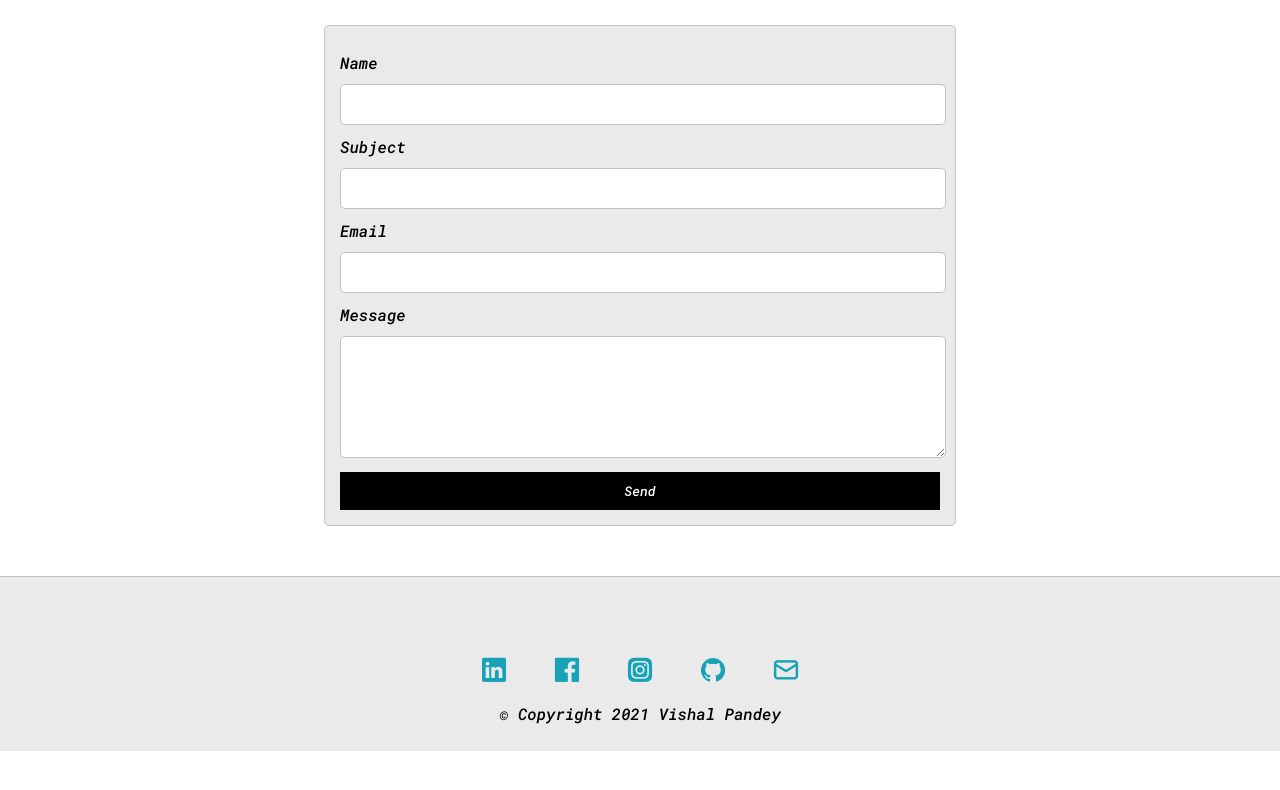
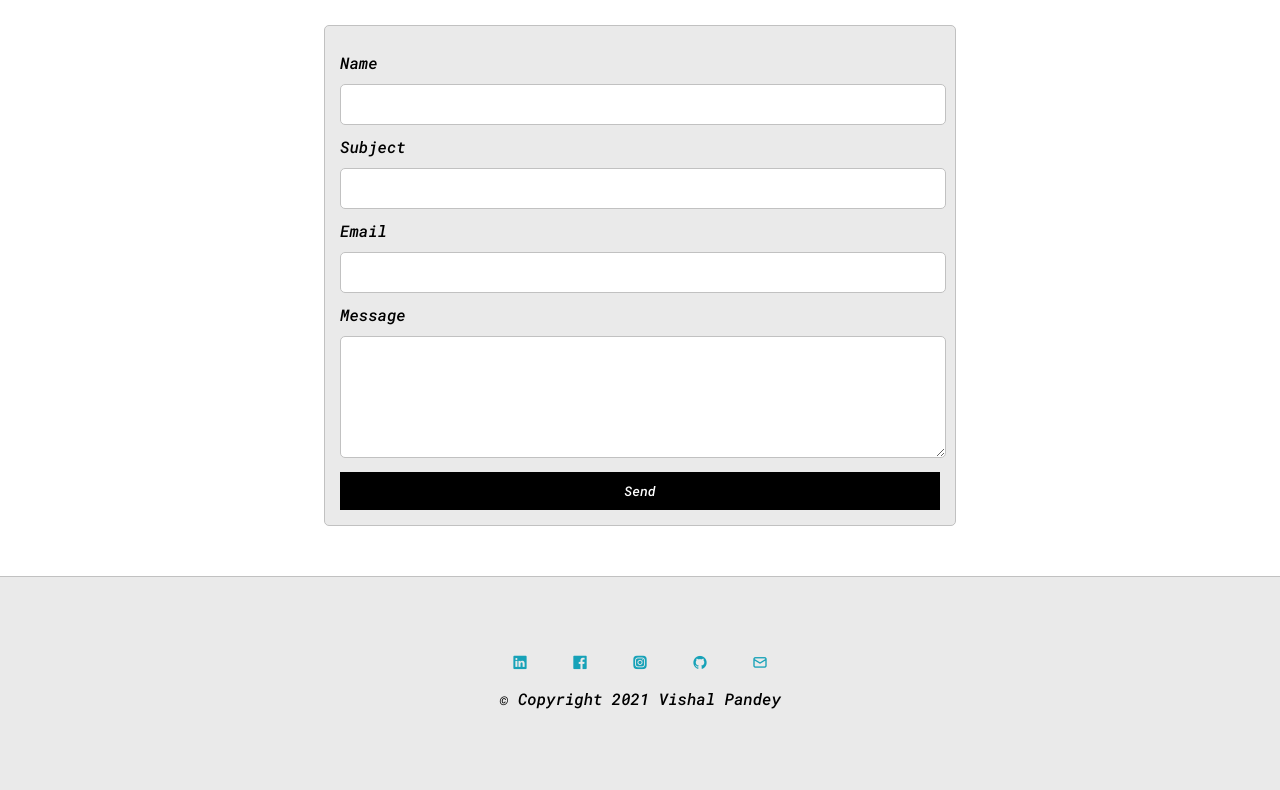
Before and after one commit to Vishal-sys-code/tmleyncodes.github.io, a plain HTML site: page index.html in a window 1280 px wide. Shown: the part 1763-2553 px from the top of the page. Before the commit the page ends 2514 px from the top, so only its background shows below. Drawn offline with nearby package versions, Linux system fonts and the light colour scheme.

Commit message:
style.css

```diff
--- a/style.css
+++ b/style.css
@@ -390,30 +390,24 @@ h6 {font-size: 16px;}
 
 #footer{
     background-color: var(--mainColor);
-    height: 20px;
     padding: 6% 10%;
     text-align: center;
 }
 .uil-linkedin{
     padding: 0 20px 40px;
-    font-size: 29px;
 }
 .uil-facebook{
     padding: 0 20px 40px;
-    font-size: 29px;
 }
 
 .uil-instagram-alt{
     padding: 0 20px 40px;
-    font-size: 29px;
 }
 
 .uil-github{
     padding: 0 20px 40px;
-    font-size: 29px;
 }
 
 .uil-envelope-alt{
     padding: 0 20px 40px;
-    font-size: 29px;
 }
```
